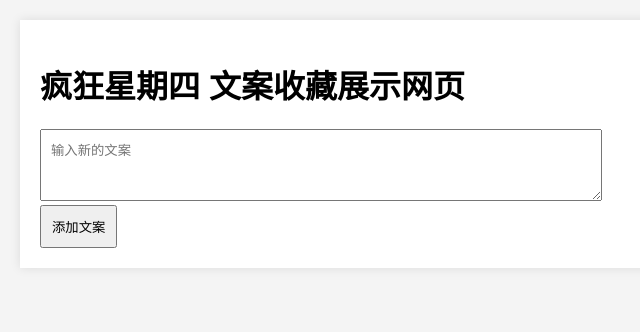
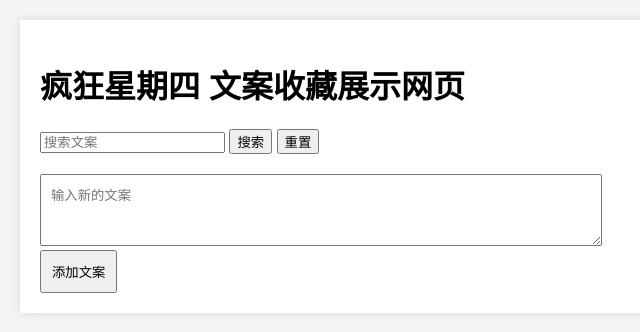
Before and after one commit to ygr99/xqs, a plain HTML site: page index.html in a window 1280 px wide. Shown: the whole page, without its empty margins (300-940 px from the left). Drawn offline with Linux system fonts and the light colour scheme.

Commit message:
添加搜索功能

```diff
--- a/index.html
+++ b/index.html
@@ -71,6 +71,11 @@
 <body>
     <div class="container">
         <h1>疯狂星期四 文案收藏展示网页</h1>
+        <div class="search-quote">
+            <input type="text" id="searchQuote" placeholder="搜索文案">
+            <button onclick="searchQuotes()">搜索</button>
+            <button onclick="resetQuotes()">重置</button>
+        </div>
         <div class="add-quote">
             <textarea type="text" id="newQuote" placeholder="输入新的文案"></textarea>
             <button onclick="addQuote()">添加文案</button>
@@ -132,6 +137,28 @@
             }, 1000);
         }
 
+        // 搜索文案
+        function searchQuotes() {
+            let searchTerm = document.getElementById('searchQuote').value.toLowerCase();
+            let quotes = JSON.parse(localStorage.getItem('quotes')) || [];
+            let quotesContainer = document.getElementById('quotes');
+            quotesContainer.innerHTML = '';
+            quotes.forEach((quote, index) => {
+                if (quote.toLowerCase().includes(searchTerm)) {
+                    let quoteElement = document.createElement('div');
+                    quoteElement.className = 'quote';
+                    quoteElement.innerHTML = `${quote} <button onclick="copyQuote(${index})">复制</button> <button onclick="deleteQuote(${index})">删除</button>`;
+                    quotesContainer.appendChild(quoteElement);
+                }
+            });
+        }
+
+        // 重置文案
+        function resetQuotes() {
+            document.getElementById('searchQuote').value = '';
+            loadQuotes();
+        }
+
         // 初始加载文案
         loadQuotes();
     </script>
```
Lines whose indentation alone changed are shown as unchanged.
